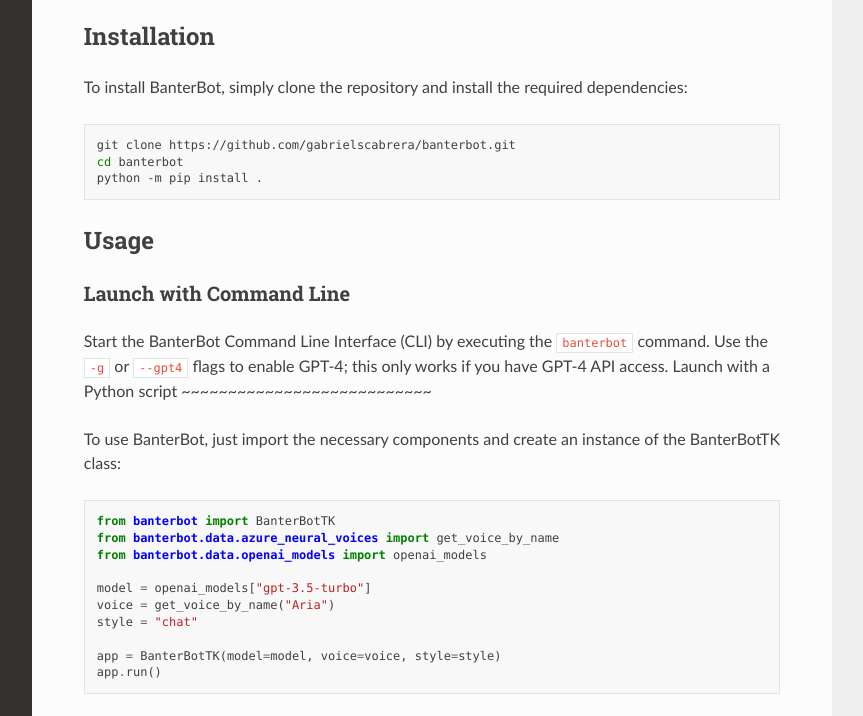
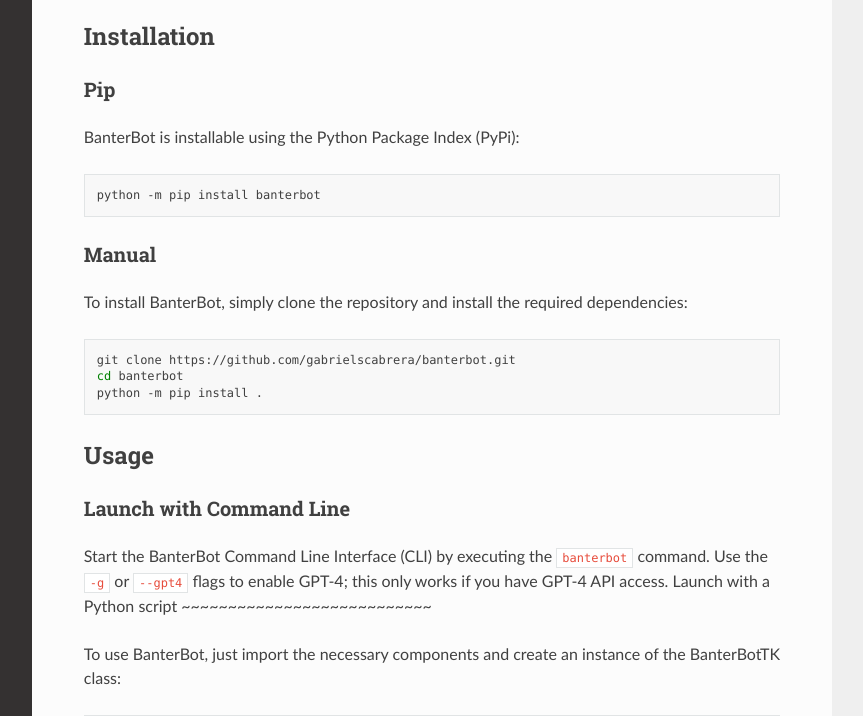
Before and after one commit to GabrielSCabrera/BanterBot, a Sphinx documentation site: the page built from docs/index.rst, in a window 1280 px wide and 900 px high, scrolled down 1663 px, cut to the strip 184-900 px from the top of the window. Shown: the whole strip, without its empty margins (268-1131 px from the left). Built offline with Sphinx 7.4.7 and the Read the Docs theme 2.0.0, drawn with Linux system fonts in a browser that asks for light colours.

Commit message:
Update docs

```diff
--- a/docs/index.rst
+++ b/docs/index.rst
@@ -94,6 +94,19 @@ functionality with an intuitive interface.
 Installation
 ------------
 
+Pip
+~~~
+
+BanterBot is installable using the Python Package Index (PyPi):
+
+.. code:: bash
+
+  python -m pip install banterbot
+
+
+Manual
+~~~~~~
+
 To install BanterBot, simply clone the repository and install the
 required dependencies:
 
```
Also changed, not shown: README.md (+10 -0 lines).
